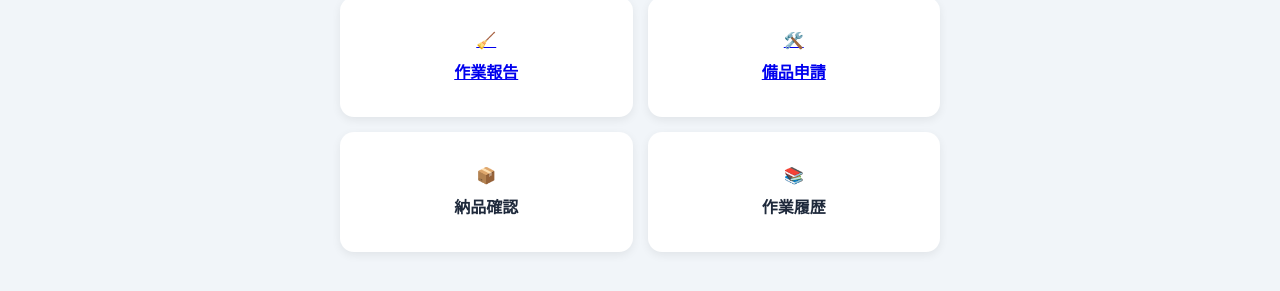
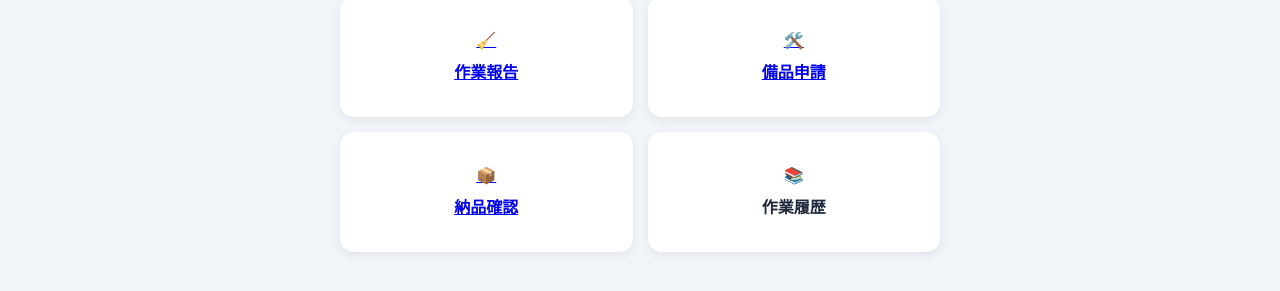
Before and after one commit to monirhos264-max/-genba-tsunagaru, a plain HTML site: page dashboard.html in a window 1280 px wide. Shown: the part 391-682 px from the top of the page. Drawn offline with Linux system fonts and the light colour scheme.

Commit message:
Update dashboard.html
Connect delivery confirmation page

```diff
--- a/dashboard.html
+++ b/dashboard.html
@@ -40,9 +40,9 @@
       🛠️<br>備品申請
     </a>
 
-    <div class="card">
+    <a href="delivery.html" class="card">
       📦<br>納品確認
-    </div>
+    </a>
 
     <div class="card">
       📚<br>作業履歴
```
